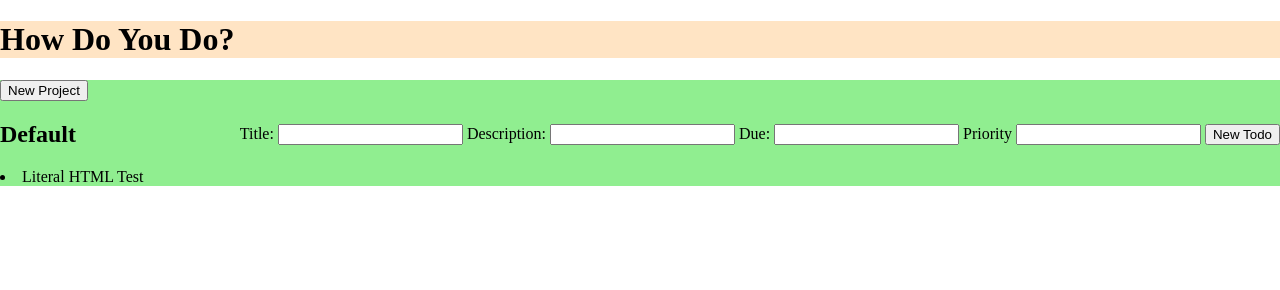
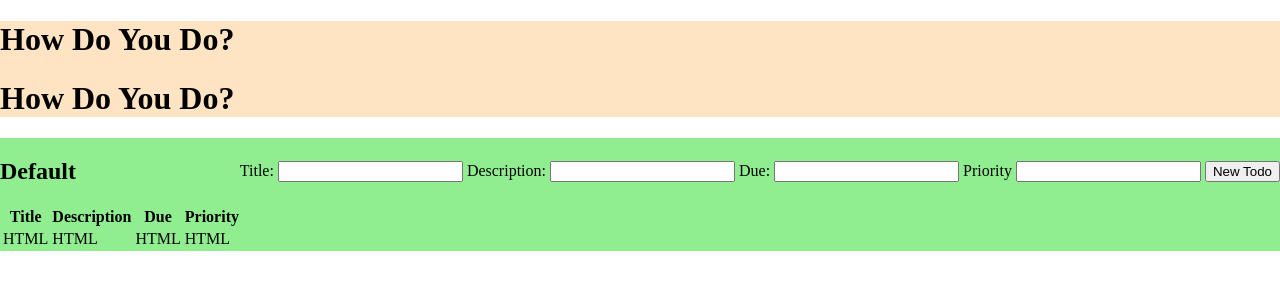
Before and after one commit to jaredaritter/todo, a plain HTML site: page index.html in a window 1280 px wide. Drawn offline with Linux system fonts and the light colour scheme.

Commit message:
Full refactor. Eliminate extraneous code and simplify. Hard code some html to avoid clutter of JS for non-essential learning objectives. Change from li to table format for data

```diff
--- a/index.html
+++ b/index.html
@@ -7,27 +7,43 @@
   </head>
   <body>
     <div class="container">
-      <div class="header"></div>
+      <header class="header">
+        <h1>How Do You Do?</h1>
+      </header>
       <div class="content">
-        <button class="new-project">New Project</button>
         <div class="project">
           <div class="inputs">
             <h2>Default</h2>
             <form>
               <label for="title">Title: </label>
-              <input type="text" id="title" name="title">
+              <input type="text" id="title" name="title" />
               <label for="description">Description: </label>
-              <input type="text" id="description" name="description">
+              <input type="text" id="description" name="description" />
               <label for="due">Due: </label>
-              <input type="text" id="due" name="due">
+              <input type="text" id="due" name="due" />
               <label for="priority">Priority </label>
-              <input type="text" id="priority" name="priority">
+              <input type="text" id="priority" name="priority" />
               <button type="button" class="new-todo">New Todo</button>
             </form>
           </div>
-          <div class="list">
-            <li>Literal HTML Test</li>
-          </div>
+          <table class="list">
+            <thead>
+              <tr>
+                <th>Title</th>
+                <th>Description</th>
+                <th>Due</th>
+                <th>Priority</th>
+              </tr>
+            </thead>
+            <tbody>
+              <tr>
+                <td>HTML</td>
+                <td>HTML</td>
+                <td>HTML</td>
+                <td>HTML</td>
+              </tr>
+            </tbody>
+          </table>
         </div>
       </div>
     </div>
```
